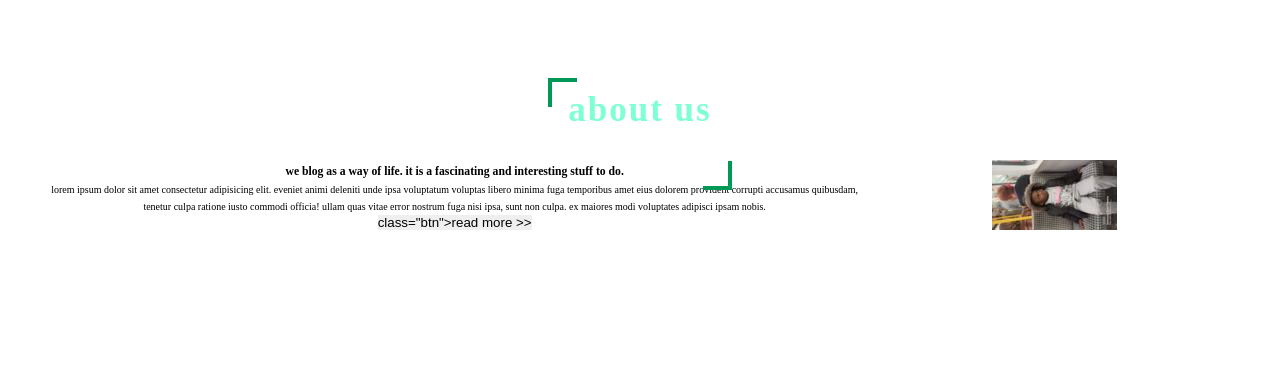
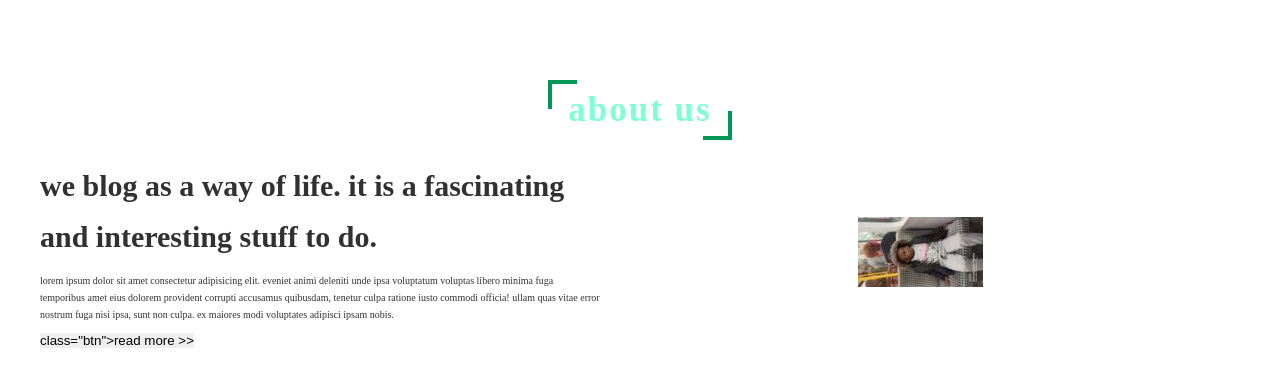
Before and after one commit to Sekeza/blogwithflask, a Flask app: page /about in a window 1280 px wide. Shown: the top 387 px of the page. Run offline with Flask 3, Linux system fonts and the light colour scheme; parts of the project's set-up code (start-up, migrations or seed data) failed here and were passed over.

Commit message:
Edited the styling of about page.

```diff
--- a/blogwithflask/blogwithflask/static/main.css
+++ b/blogwithflask/blogwithflask/static/main.css
@@ -46,34 +46,35 @@
     border-left: .4rem solid #009857;
 }
 .heading::before {
-    top: 5.8rem;
+    top: 6rem;
     left: -2rem;
 }
 .heading::after {
-    bottom: -5rem;
+    bottom: 0rem;
     right: -2rem;
     transform: rotate(180deg);
 }
 
-.media {
+.row {
     display: flex;
     align-items: center;
     justify-content: space-around;
     padding: 0 4rem;
 }
 
-.media .left {
+.row .content{
     text-align: left;
+    flex: 1;
 }
-.media .image {
+.row .image {
     width: 50vw;
 }
 
-.media .left h3 {
+.row .content h3 {
     font-size: 3rem;
-    color: aqua;
+    color: #313131;
 }
-.media .left p {
+.row .content p {
     font-size: 1rem;
     color: #333;
     padding: 1rem 0;
@@ -81,7 +82,7 @@
 
 .btn {
     border-radius: .5rem;
-    background: #313131;
+    background: #009857;
     color: #f4f4f6;
     cursor: pointer;
     height: 3.5rem;
@@ -89,5 +90,5 @@
     box-shadow: 0 0 0.2rem 0.3rem rgba(0,0,0,0.3);
 }
 .btn:hover {
-    background: #009857;
+    background: #f52e2e;
 }
```
